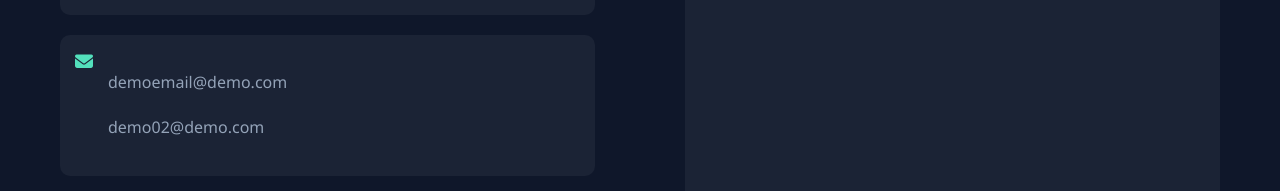
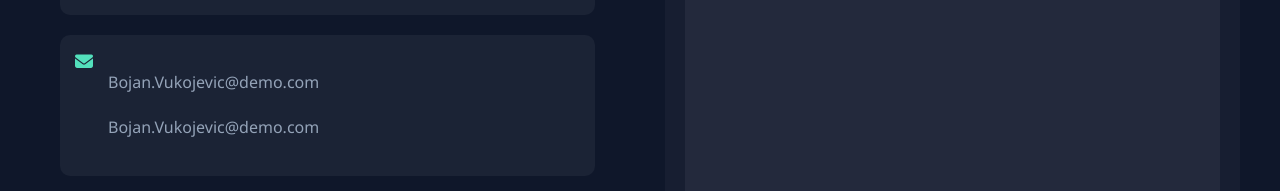
Before and after one commit to 7DevianT7/react-navigation-app, a React (Vite) app: page /contact in a window 1280 px wide. Shown: the part 484-675 px from the top of the page. Built offline with nearby package versions, Linux system fonts and the light colour scheme.

Commit message:
Finish merge

```diff
--- a/src/components/contact.css
+++ b/src/components/contact.css
@@ -59,7 +59,7 @@
   display: flex;
   flex-direction: column;
   gap: 15px;
-
+  background-color: rgba(255, 255, 255, 0.03);
   padding: 20px;
   border-radius: 10px;
 }
--- a/src/components/contact.jsx
+++ b/src/components/contact.jsx
@@ -20,8 +20,8 @@ const Contact = () => {
           <div className="info-block">
             <i className="fas fa-envelope"></i>
             <div>
-              <p>demoemail@demo.com</p>
-              <p>demo02@demo.com</p>
+              <p>Bojan.Vukojevic@demo.com</p>
+              <p>Bojan.Vukojevic@demo.com</p>
             </div>
           </div>
           <div className="info-block">
```
